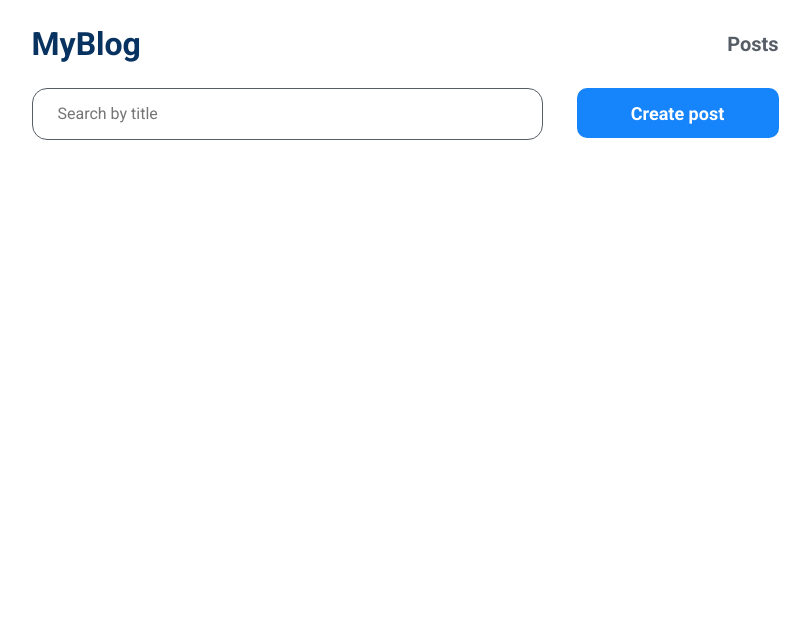
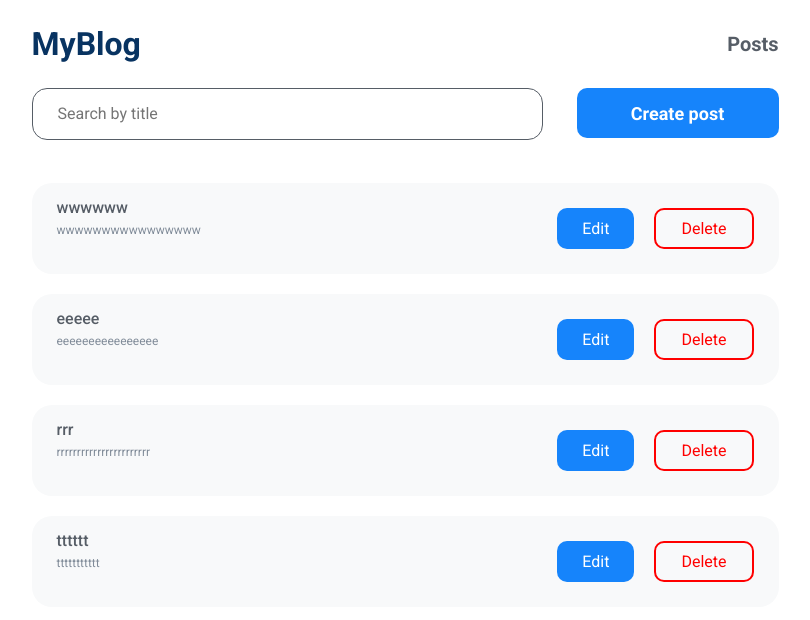
Before and after one commit to piskarev06/my-blog, a React (Create React App) app: page / in a window 1280 px wide. Shown: the top 620 px of the page, without its empty margins (235-1045 px from the left). Built offline with nearby package versions, Linux system fonts and the light colour scheme; data requests are answered from the project's data file.

Commit message:
intermediate commit

```diff
--- a/db.json
+++ b/db.json
@@ -1,3 +1,24 @@
 {
-  "posts": []
+  "posts": [
+    {
+      "id": "7a5be377-8bc1-466a-82c9-e8e608d7ce64",
+      "title": "wwwwww",
+      "description": "wwwwwwwwwwwwwwww"
+    },
+    {
+      "id": "c00de71f-535e-4402-9d0c-9afaab26624f",
+      "title": "eeeee",
+      "description": "eeeeeeeeeeeeeeee"
+    },
+    {
+      "id": "b49ee873-aba9-4594-aefc-4878abaed1e2",
+      "title": "rrr",
+      "description": "rrrrrrrrrrrrrrrrrrrrrrr"
+    },
+    {
+      "id": "d58a3f6d-88de-4e01-92a1-09eaf604ef57",
+      "title": "tttttt",
+      "description": "ttttttttttt"
+    }
+  ]
 }
--- /dev/null
+++ b/src/components/EditPost/EditPost.tsx
@@ -0,0 +1,85 @@
+import React, { FC } from 'react'
+import { useDispatch } from 'react-redux'
+
+import { createNewPost } from '../../api'
+import { useInput } from '../../hooks/useInput'
+import {
+	CreateTitle,
+	CreateInput,
+	CreateInputs,
+	CreateBtn,
+	CreateError,
+} from '../CreatePost/CreatePost.styled'
+import { addPostAction } from '../../store/posts/postsActions'
+import { PostType } from '../../store/posts/posts.types'
+
+interface EditPostProps {
+	currentPost: PostType
+	setActive: (cond: boolean) => void
+}
+export const EditPost: FC<EditPostProps> = ({ currentPost, setActive }) => {
+	const dispatch = useDispatch()
+
+	const title = useInput(currentPost.title, { isEmpty: true, maxLenght: 12 })
+	const desc = useInput(currentPost.description, { isEmpty: true, maxLenght: 25 })
+	type TitleType = typeof title
+	type DescType = typeof desc
+
+	const onSubmit = (e: any, title: TitleType, desc: DescType) => {
+		e.preventDefault()
+
+		// let post = { id: uuid(), title: title.value, description: desc.value }
+		// createNewPost(post)
+
+		// dispatch(addPostAction(post))
+
+		setActive(false)
+
+		title.setValue('')
+		title.setIsDerty(false)
+		desc.setValue('')
+		desc.setIsDerty(false)
+	}
+
+	return (
+		<>
+			<CreateTitle>Edit post</CreateTitle>
+
+			<form onSubmit={(e) => onSubmit(e, title, desc)}>
+				<CreateInputs>
+					{title.isDerty && title.isEmpty && <CreateError>Title must not be empty</CreateError>}
+					{title.isDerty && title.maxLenght && (
+						<CreateError>Title must not be longer than 12 characters</CreateError>
+					)}
+					<CreateInput
+						onChange={(e) => title.onChange(e)}
+						onBlur={(e) => title.onBlur(e)}
+						value={title.value}
+						name="title"
+						placeholder="Enter title"
+						type="text"
+					/>
+					{desc.isDerty && desc.isEmpty && <CreateError>Description must not be empty</CreateError>}
+					{desc.isDerty && desc.maxLenght && (
+						<CreateError>Description must not be longer than 25 characters</CreateError>
+					)}
+					<CreateInput
+						onChange={(e) => desc.onChange(e)}
+						onBlur={(e) => desc.onBlur(e)}
+						value={desc.value}
+						name="desc"
+						placeholder="Enter description"
+						type="text"
+					/>
+				</CreateInputs>
+
+				<CreateBtn
+					disabled={desc.isEmpty || desc.maxLenght || title.isEmpty || title.maxLenght}
+					type="submit"
+				>
+					Edit post
+				</CreateBtn>
+			</form>
+		</>
+	)
+}
--- a/src/components/Post/Post.tsx
+++ b/src/components/Post/Post.tsx
@@ -6,14 +6,16 @@ import { Button } from '../Button/Button'
 import { PostDesc, PostRight, PostStyled, PostTitle } from './Post.styled'
 import { deletePostAction } from '../../store/posts/postsActions'
 import { deletePost } from '../../api'
+import { PostType } from '../../store/posts/posts.types'
 
 interface PostProps {
 	id: string
 	title: string
 	description: string
+	handlerActive: (post: PostType) => void
 }
 
-export const Post: FC<PostProps> = ({ id, title, description }) => {
+export const Post: FC<PostProps> = ({ id, title, description, handlerActive }) => {
 	const dispatch = useDispatch()
 
 	const handlerDelete = (e: any, id: string) => {
@@ -21,6 +23,12 @@ export const Post: FC<PostProps> = ({ id, title, description }) => {
 
 		deletePost(id)
 		dispatch(deletePostAction(id))
+	}
+
+	const handlerEdit = (e: any, post: PostType) => {
+		e.preventDefault()
+
+		handlerActive(post)
 	}
 
 	return (
@@ -32,7 +40,11 @@ export const Post: FC<PostProps> = ({ id, title, description }) => {
 				</div>
 
 				<PostRight>
-					<Button onClick={(e) => e.preventDefault()}>Edit</Button>
+					<Button
+						onClick={(e) => handlerEdit(e, { id: id, title: title, description: description })}
+					>
+						Edit
+					</Button>
 					<Button onClick={(e) => handlerDelete(e, id)} variant="delete">
 						Delete
 					</Button>
--- a/src/components/PostList/PostList.tsx
+++ b/src/components/PostList/PostList.tsx
@@ -1,18 +1,32 @@
 import React, { FC } from 'react'
+
+import { PostType } from '../../store/posts/posts.types'
 import { Post } from '../Post/Post'
 import { PostListStyled } from './PostList.styled'
 
 interface PostListProps {
-	posts: any[]
+	posts: PostType[]
+	handlerActive: (post: PostType) => void
 }
 
-export const PostList: FC<PostListProps> = ({ posts }) => {
+export const PostList: FC<PostListProps> = ({ posts, handlerActive }) => {
 	return (
 		<PostListStyled>
-			{posts &&
+			{posts !== [] ? (
 				posts.map((el) => {
-					return <Post key={el.id} id={el.id} title={el.title} description={el.description} />
-				})}
+					return (
+						<Post
+							key={el.id}
+							id={el.id}
+							title={el.title}
+							description={el.description}
+							handlerActive={handlerActive}
+						/>
+					)
+				})
+			) : (
+				<div>create a post</div>
+			)}
 		</PostListStyled>
 	)
 }
--- a/src/pages/HomePage/HomePage.tsx
+++ b/src/pages/HomePage/HomePage.tsx
@@ -8,12 +8,28 @@ import { PostList } from '../../components/PostList/PostList'
 import { HomeTop, HomeBtn, HomeInput } from './HomePage.styled'
 import { getAllPostsAction } from '../../store/posts/postsActions'
 import { selectAllPosts } from '../../store/posts/postsSelectors'
+import { EditPost } from '../../components/EditPost/EditPost'
+import { PostType } from '../../store/posts/posts.types'
 
 export const HomePage: FC = () => {
 	const [activeModal, setActiveModal] = useState(false)
+	const [activeModalEdit, setActiveModalEdit] = useState(false)
+	const [currentPost, setCurrentPost] = useState({ id: 'init', title: 'init', description: 'init' })
 
 	const dispatch = useDispatch()
 	const posts = useSelector(selectAllPosts)
+
+	const handlerActive = (post: PostType) => {
+		setActiveModalEdit(true)
+		console.log(post)
+
+		setCurrentPost({
+			id: post.id,
+			title: post.title,
+			description: post.description,
+		})
+		console.log(currentPost)
+	}
 
 	useEffect(() => {
 		getAllPosts().then((data) => {
@@ -29,10 +45,14 @@ export const HomePage: FC = () => {
 					<HomeBtn onClick={() => setActiveModal(true)}>Create post</HomeBtn>
 				</HomeTop>
 
-				<PostList posts={posts} />
+				<PostList posts={posts} handlerActive={handlerActive} />
 
 				<Modal active={activeModal} setActive={setActiveModal}>
 					<CreatePost setActive={setActiveModal} />
+				</Modal>
+
+				<Modal active={activeModalEdit} setActive={setActiveModalEdit}>
+					<EditPost currentPost={currentPost} setActive={setActiveModalEdit} />
 				</Modal>
 			</div>
 		</main>
--- a/src/store/rootReducer.ts
+++ b/src/store/rootReducer.ts
@@ -4,5 +4,4 @@ import { postsReducer } from './posts/postsReducer'
 
 export const rootReducer = combineReducers({
 	posts: postsReducer,
-	//   filters: filtersReducer,
 })
```
